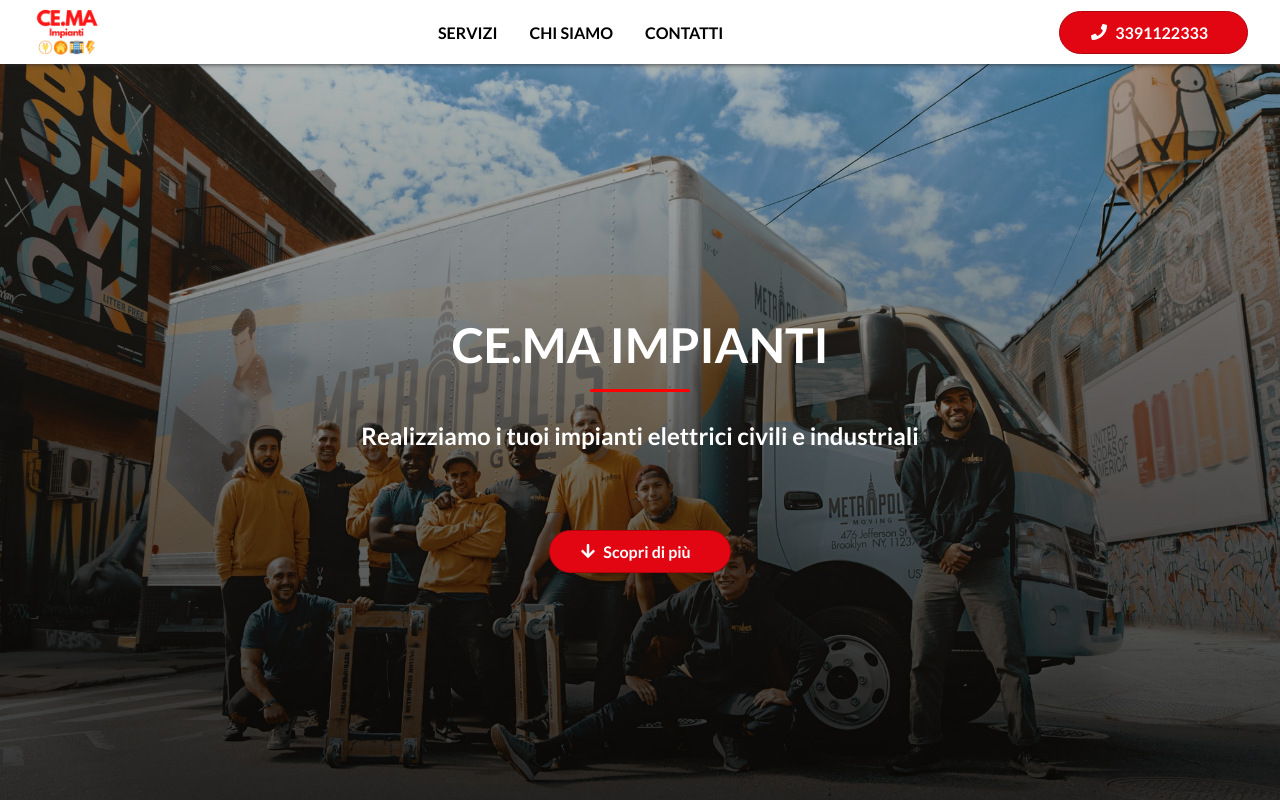
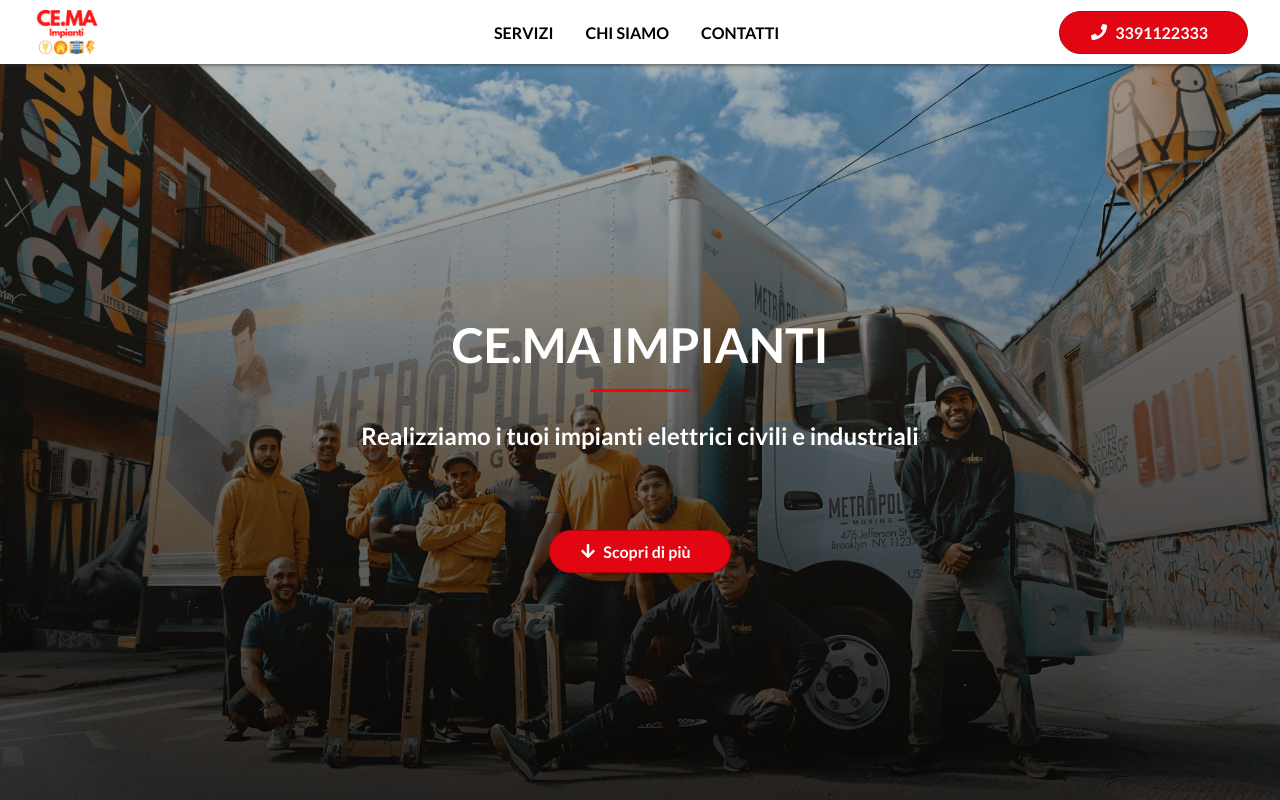
Before and after one commit to LOTO-gpolli/CEMA-impianti, a Next.js app: page / in a window 1280 px wide. Shown: the top 800 px of the page. Built offline with nearby package versions, Linux system fonts and the light colour scheme.

Commit message:
feat: update header & copyright

```diff
--- a/components/Copyright/Copyright.module.css
+++ b/components/Copyright/Copyright.module.css
@@ -1,6 +1,6 @@
 .footer__copyright {
   position: absolute;
-  width: 100vw;
+  width: 100%;
   padding: 0.5rem 0;
   background-color: #000;
   font-size: 12px;
--- a/components/Header/Header.module.css
+++ b/components/Header/Header.module.css
@@ -131,6 +131,7 @@
     text-transform: uppercase;
     list-style-type: none;
     font-weight: bold;
+    padding-left: 7rem;
   }
 
   .header__button {
```
